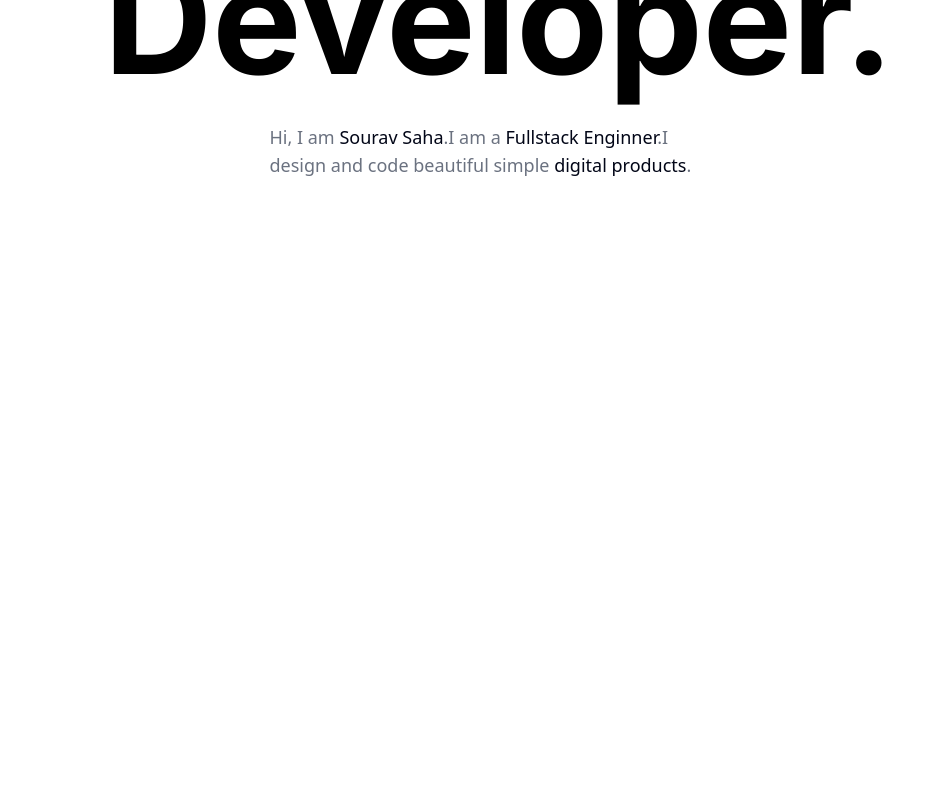
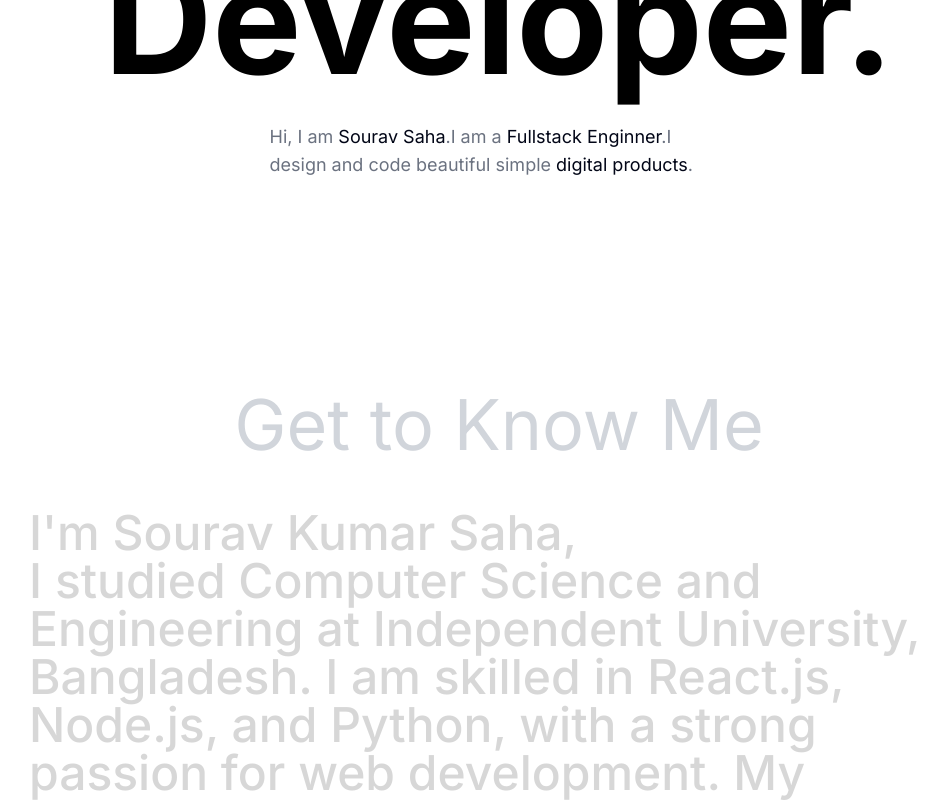
Before and after one commit to NULLcodehub/sourav_saha_sortfolio, a React (Vite) app: page / in a window 1280 px wide. Shown: the part 320-1120 px from the top of the page, without its empty margins (141-1088 px from the left). Built offline with nearby package versions, Linux system fonts and the light colour scheme.

Commit message:
adout page done with animation

```diff
--- a/src/components/About/About.css
+++ b/src/components/About/About.css
@@ -0,0 +1,26 @@
+
+.scroll-reveal span{
+    color:hsla(0, 0%, 22%, 0.2);
+    background-clip: text;
+    font-weight: 500;
+    background-repeat:no-repeat ;
+    background-size: 0% 100%;
+    background-image: linear-gradient(90deg,rgb(45, 45, 45),rgb(61, 61, 61));
+    animation: scroll-reveal linear forwards;
+    animation-timeline: view();
+
+}
+.scroll-reveal h2 span{
+    animation-range-start: contain 20vh;
+    animation-range-end: xontain 20vh;
+}
+
+.scroll-reveal p span{
+    animation-range-start: contain 15vh;
+    animation-range-end: contain 50vh;
+}
+
+@keyframes scroll-reveal {
+    to{background-size: 100% 100%;}
+
+}
--- a/src/components/About/About.jsx
+++ b/src/components/About/About.jsx
@@ -1,9 +1,29 @@
 import React from 'react';
+
+
 import './About.css'
 const About = () => {
     return (
-        <div id="About" className='text-5xl bg-white flex justify-center bg-black h-screen text-white'>
-            About us
+        <div id="About" className=' bg-white   h-screen mx-10 md:mx-16'>
+            <section className='about flex justify-center  text-gray-300 text-40px md:text-70px mt-16 p-5'>
+                Get to Know Me
+
+            </section>
+
+            <section className='scroll-reveal text-xl md:text-5xl p-3 flex justify-center'>
+                <div className=' md:w-10/12 leading-0'>
+                    <p className='scroll-title' ><span>I'm Sourav Kumar Saha,</span></p>
+
+                    <p>
+                        <span>I studied Computer Science and Engineering at Independent University, Bangladesh.
+                            I am skilled in React.js, Node.js, and Python, with a strong passion for web development.
+                            My expertise lies in
+                            building dynamic, responsive applications and creating efficient, scalable backend solutions.</span>
+                    </p>
+                </div>
+
+
+            </section>
         </div>
     );
 };
--- a/src/components/Cursor/Cursor.jsx
+++ b/src/components/Cursor/Cursor.jsx
@@ -35,8 +35,8 @@ const Cursor = () => {
                 style={{
                     position: 'fixed',
                     zIndex: 999,
-                    width: '50px',
-                    height: '50px',
+                    width: '70px',
+                    height: '70px',
                     borderRadius: '50%',
 
                     pointerEvents: 'none',
--- a/src/components/Hero/Hero.css
+++ b/src/components/Hero/Hero.css
@@ -14,6 +14,9 @@
 
 }
 
+.discription-p{
+    font-family:"Inter", sans-serif ;
+}
 
 @keyframes beep {
     0%, 100% {
--- a/src/components/Hero/Hero.jsx
+++ b/src/components/Hero/Hero.jsx
@@ -13,7 +13,7 @@ const Hero = () => {
     return (
         <>
 
-            <motion.div id='Hero' className='flex flex-col mx-7 bg-white  items-center h-screen'
+            <motion.div id='Hero' className='flex flex-col mx-7 bg-white  items-center h-110'
             animate={{}}>
                     <motion.div  className='flex  justify-center flex-col items-center h-96 my-20'
 
@@ -41,7 +41,7 @@ const Hero = () => {
                             </motion.div>
 
                         </motion.h1>
-                        <p className=' w-9/12  text-gray-500 py-4 md:py-0 md:text-lg md:w-6/12'
+                        <p className=' w-9/12  text-gray-500 py-4 md:py-0 md:text-lg md:w-6/12 discription-p'
                             data-aos='fade-down'
                             data-aos-delay='2000'
                             data-aos-duration='3000'
--- a/src/components/Navbar/Navbar.jsx
+++ b/src/components/Navbar/Navbar.jsx
@@ -45,7 +45,10 @@ const Navbar = () => {
             </>
 
 
-            <div className=' block md:hidden my-4'>
+            <div className=' block md:hidden my-4'
+                data-aos='fade-down'
+                data-aos-delay='3000'
+            >
                 <button className='w-14 items-center' onClick={setNavActiveHandaler}>
                     { !navActive?
                         <BsFilterLeft style={{ color: 'black', fontSize: '24px' }} /> :
--- a/src/index.css
+++ b/src/index.css
@@ -10,5 +10,7 @@
 
 body{
     /* background-color: #181a1f; */
+    /* background-color: rgba(245, 245, 245, 0.57); */
+    font-family:"Inter", sans-serif ;
     /* color: var(--main-text-color); */
 }
```
